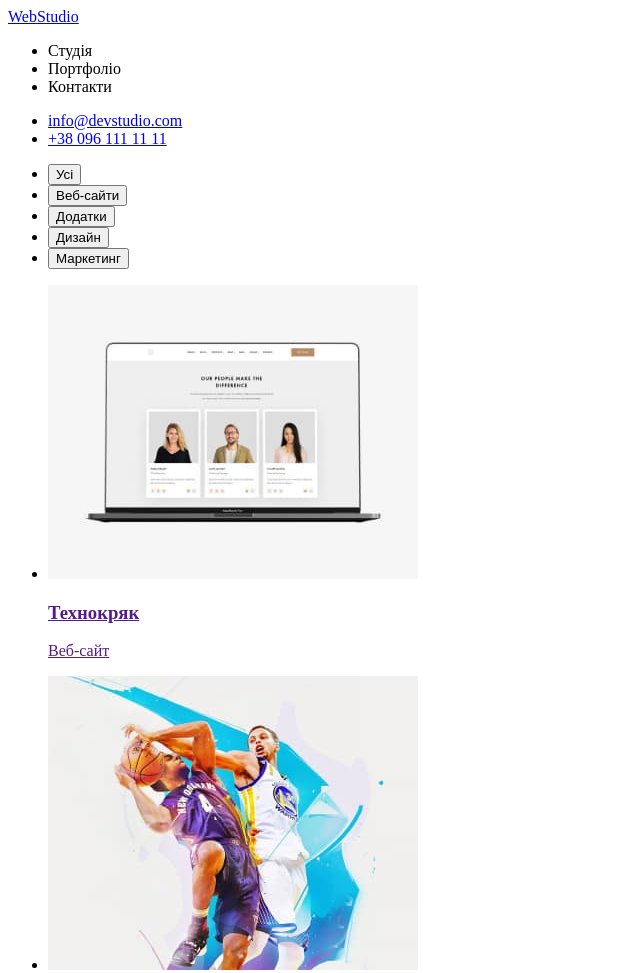
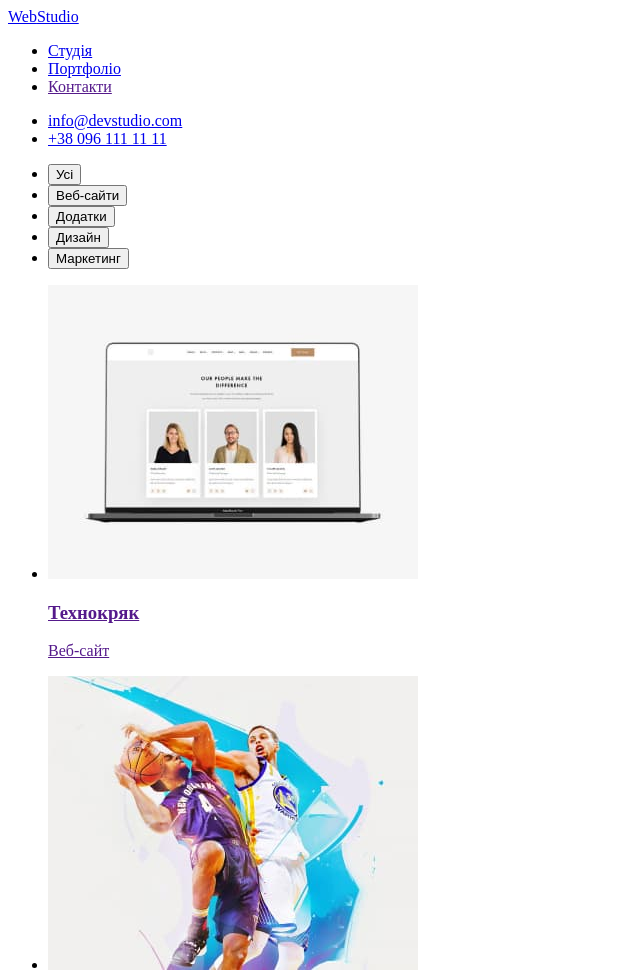
Before and after one commit to EleonoraKutsenko/goit-markup-hw-02, a plain HTML site: page portfolio.html in a window 1280 px wide. Shown: the top 973 px of the page, without its empty margins (0-640 px from the left). Drawn offline with Linux system fonts and the light colour scheme; files that its build step writes are made by us from their sources.

Commit message:
header fixed

```diff
--- a/portfolio.html
+++ b/portfolio.html
@@ -12,9 +12,9 @@
         <nav>
             <a href="/index.html"><span>Web</span>Studio</a>
             <ul>
-                <li><a href=""></a>Студія</li>
-                <li><a href=""></a>Портфоліо</li>
-                <li><a href=""></a>Контакти</li>
+                <li><a href="./index.html">Студія</a></li>
+                <li><a href="./portfolio.html">Портфоліо</a></li>
+                <li><a href="">Контакти</a></li>
             </ul>
         </nav>
         <ul>
@@ -34,7 +34,7 @@
             </ul>
         </section>
 
-        <section>
+        <section class="portfolio">
             <ul>
                 <li>
                     <a href="">
```
Also changed, not shown: index.html (+3 -3 lines).
